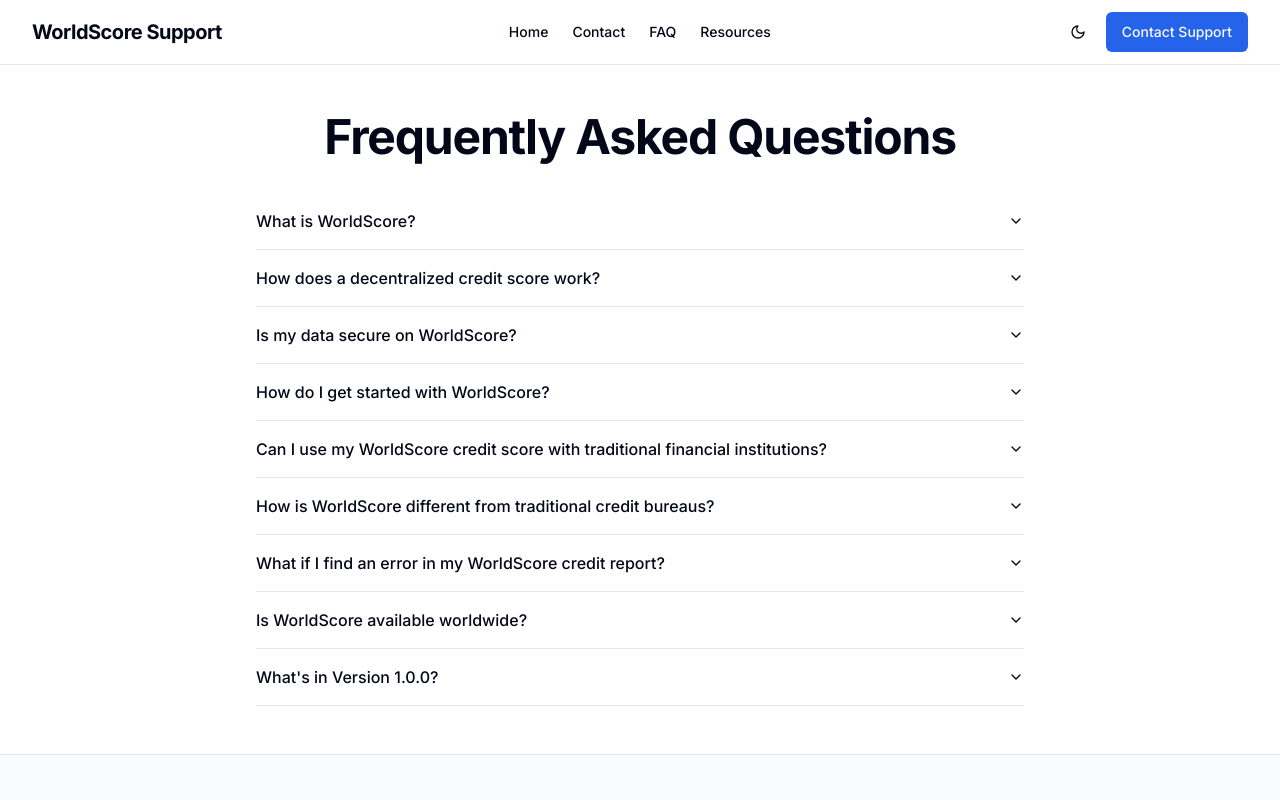
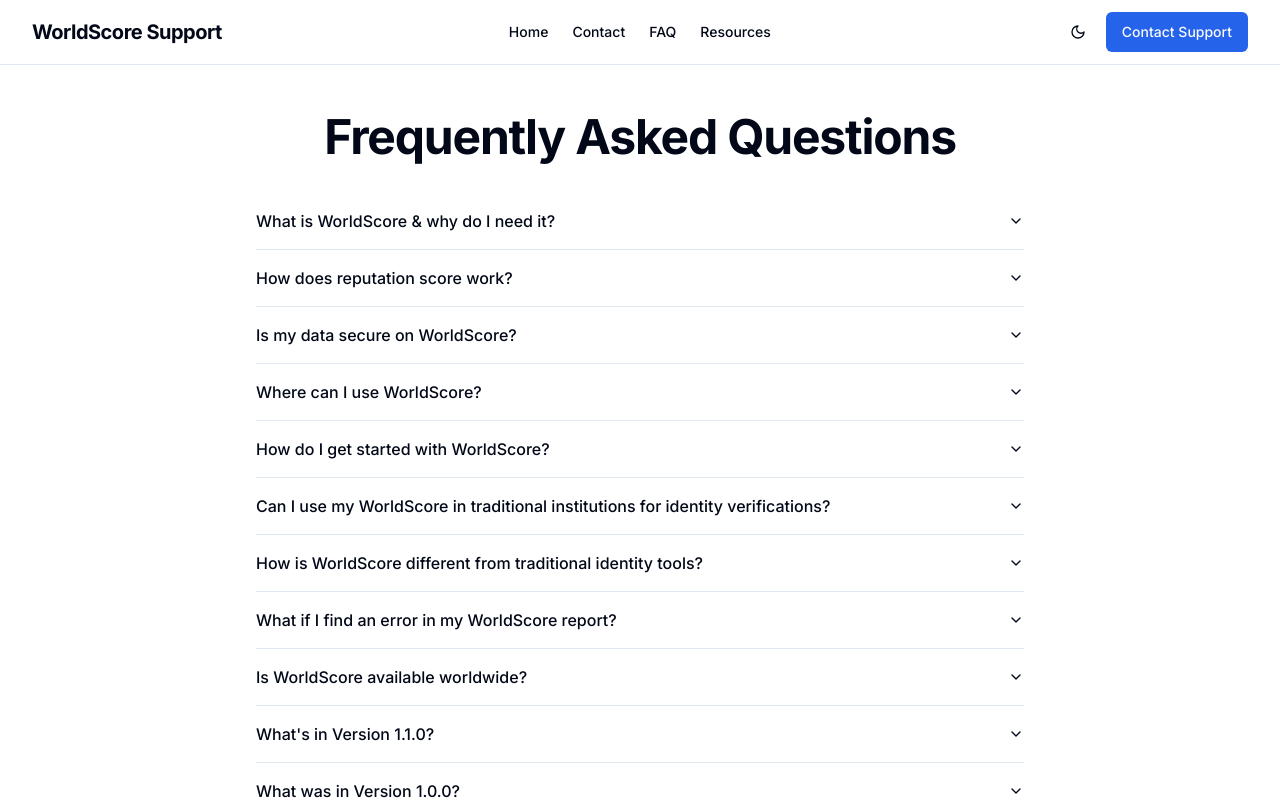
Before and after one commit to pikaimandal/worldscoresupport, a Next.js app: page /faq in a window 1280 px wide. Shown: the top 800 px of the page. Built offline with nearby package versions, Linux system fonts and the light colour scheme.

Commit message:
Revise FAQ questions and answers for clarity
Updated FAQ content to clarify WorldScore's features and usage.

```diff
--- a/app/faq/page.tsx
+++ b/app/faq/page.tsx
@@ -8,83 +8,90 @@ export default function FAQPage() {
 
         <Accordion type="single" collapsible className="w-full">
           <AccordionItem value="item-1">
-            <AccordionTrigger>What is WorldScore?</AccordionTrigger>
+            <AccordionTrigger>What is WorldScore & why do I need it?</AccordionTrigger>
             <AccordionContent>
-              WorldScore is a decentralized blockchain-based credit score platform initially published as a Worldcoin mini-app. It
-              provides users with a transparent and privacy-focused way to establish and maintain their credit score
-              without relying on traditional centralized credit bureaus.
+              WorldScore gives you a reputation score ranging from 300 to 999 based on various factors that represent your trustworthiness as a unique human, as well as your activity in the Web3 ecosystem.
+              The higher the scores you have, the higher the chance you have of getting less or zero-collateral loans, accessing DeFi protocols with better rates, exclusive community access, and making trusted peer-to-peer transactions.
             </AccordionContent>
           </AccordionItem>
 
           <AccordionItem value="item-2">
-            <AccordionTrigger>How does a decentralized credit score work?</AccordionTrigger>
+            <AccordionTrigger>How does reputation score work?</AccordionTrigger>
             <AccordionContent>
-              Our decentralized credit score system uses blockchain to securely record financial transactions
-              and behaviors while keeping your personal data under your control. The system analyzes various factors
-              such as wallet balance, transaction history, DeFi and CeFi interactions, loan repayments, and other financial activity to generate a credit score that is
-              both transparent and tamper-proof.
+              WorldScore analyzes various factors
+              such as orb verification status, wallet balance, external wallet connection, transaction history, phone number verification, email verification, loan repayments, and social account verification to generate your reputation score
+              tied to your wallet address.
             </AccordionContent>
           </AccordionItem>
 
           <AccordionItem value="item-3">
             <AccordionTrigger>Is my data secure on WorldScore?</AccordionTrigger>
             <AccordionContent>
-              Yes, security is our top priority. As a decentralized platform, your data is encrypted and stored across a
-              distributed network rather than in a central database. You maintain control over your personal information
-              and can choose what to share and with whom. We use advanced cryptographic techniques to ensure your data
-              remains secure and private.
+              Yes, security is our top priority. As a web3 platform, your data is encrypted and stored on our secure server and never shared with any third parties. You can always contact us and delete your data.
             </AccordionContent>
           </AccordionItem>
 
           <AccordionItem value="item-4">
-            <AccordionTrigger>How do I get started with WorldScore?</AccordionTrigger>
+            <AccordionTrigger>Where can I use WorldScore?</AccordionTrigger>
             <AccordionContent>
-              To get started with WorldScore, simply open the app in your WorldApp and connect your wallet. That's it.
+              You can use your WorldScore to access services like loans, better rates at DeFi, and access an exclusive higher score community, and many more.
             </AccordionContent>
           </AccordionItem>
 
           <AccordionItem value="item-5">
-            <AccordionTrigger>
-              Can I use my WorldScore credit score with traditional financial institutions?
-            </AccordionTrigger>
+            <AccordionTrigger>How do I get started with WorldScore?</AccordionTrigger>
             <AccordionContent>
-              We're actively working with various financial institutions to gain acceptance of WorldScore as a valid
-              credit assessment tool and linking WorldScore with other traditional credit scoring institutions to evaluate DeFi scores.
+              To get started with WorldScore, simply open the app in your WorldApp, then log in with your wallet and complete the given tasks. That's it.
             </AccordionContent>
           </AccordionItem>
 
           <AccordionItem value="item-6">
-            <AccordionTrigger>How is WorldScore different from traditional credit bureaus?</AccordionTrigger>
+            <AccordionTrigger>
+              Can I use my WorldScore in traditional institutions for identity verifications?
+            </AccordionTrigger>
             <AccordionContent>
-              Unlike all the traditional credit bureaus that control your data and often use opaque scoring methods, WorldScore
-              is decentralized and gives you ownership of your financial data. Our scoring algorithm is transparent, and you can see exactly
-              what factors influence your score. Additionally, we consider a broader range of financial behaviors and
-              don't penalize users for factors unrelated to creditworthiness.
+              We're actively working with various institutions to gain acceptance of WorldScore as a valid
+              identity and reputation assessment tool and linking WorldScore with other traditional platforms to evaluate reputation in a privacy preservasive way.
             </AccordionContent>
           </AccordionItem>
 
           <AccordionItem value="item-7">
-            <AccordionTrigger>What if I find an error in my WorldScore credit report?</AccordionTrigger>
+            <AccordionTrigger>How is WorldScore different from traditional identity tools?</AccordionTrigger>
             <AccordionContent>
-              If you believe there's an error in your WorldScore credit report, directly contact us via our support email or fill the contact form.
+              Unlike all the traditional platforms that control your data and often use opaque scoring methods, WorldScore
+              is privacy-friendly, transparent, and gives you ownership of your complete data. Our scoring algorithm is transparent, and you can see exactly
+              what factors influence your score.
+            </AccordionContent>
+          </AccordionItem>
+
+          <AccordionItem value="item-8">
+            <AccordionTrigger>What if I find an error in my WorldScore report?</AccordionTrigger>
+            <AccordionContent>
+              If you believe there's an error in your WorldScore, directly contact us via our support email or fill out the contact form.
               Our team will investigate and resolve the issue promptly, typically within 4-7 business days.
             </AccordionContent>
           </AccordionItem>
 
-          <AccordionItem value="item-8">
+          <AccordionItem value="item-9">
             <AccordionTrigger>Is WorldScore available worldwide?</AccordionTrigger>
             <AccordionContent>
-              Yes, as a decentralized platform, WorldScore is designed to be accessible globally. However, being a new platform and the nature of WorldScore may limit the practical utility initially
-              compared to traditional credit institutions. We're continuously expanding our partnerships worldwide to increase the acceptance of our credit scores.
+              Yes, WorldScore is a Worldcoin mini-app published on the World App mini-apps store and available everywhere World App is available.
             </AccordionContent>
           </AccordionItem>
 
-          <AccordionItem value="item-9">
-            <AccordionTrigger>What's in Version 1.0.0?</AccordionTrigger>
+          <AccordionItem value="item-10">
+            <AccordionTrigger>What's in Version 1.1.0?</AccordionTrigger>
+            <AccordionContent>
+              In version 1.1.0, WorldScore is fully rebranded as a complete suite of a reputation scoring platform that offers many services, including trustworthiness, credit scoring, uniqueness, etc., etc rather than a standalone credit scoring app.
+            </AccordionContent>
+          </AccordionItem>
+
+          <AccordionItem value="item-11">
+            <AccordionTrigger>What was in Version 1.0.0?</AccordionTrigger>
             <AccordionContent>
               Version 1.0.0 includes the core credit scoring system with wallet integration, a user-friendly dashboard
               to monitor your score, detailed transaction history visualization, and very limited features. Version 1.0.0 is semi-decentralized as we are building the core structures, as soon as we aare complete we will be transformed into a fully decentralized platform. This version establishes the foundation of our decentralized credit system while we continue
-              to expand features and partnerships in upcoming releases. We initially launched WorldScore on Worldcoin's ecosystem, later on we will expand to other DeFi ecosystem.
+              to expand features and partnerships in upcoming releases. We initially launched WorldScore on Worldcoin's ecosystem, and later on, we will expand to other DeFi ecosystem.
             </AccordionContent>
           </AccordionItem>
         </Accordion>
```
